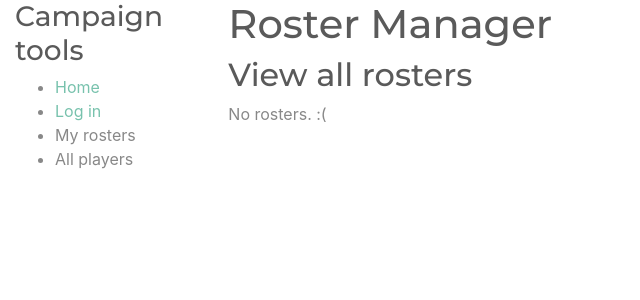
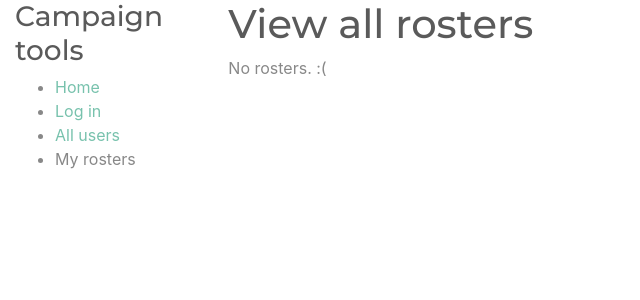
Before and after one commit to gersteinj/campaign-tools, a Django app: page / in a window 1280 px wide. Shown: the top 300 px of the page, without its empty margins (0-640 px from the left). Run offline with Django 3.2, Linux system fonts and the light colour scheme; data that the repository does not hold is empty; some libraries are stand-ins or nearby versions.

Commit message:
most views completed

```diff
--- a/rostertools/templates/rostertools/roster_list.html
+++ b/rostertools/templates/rostertools/roster_list.html
@@ -2,8 +2,7 @@
 
 {% block content %}
 
-<h1>Roster Manager</h1>
-<h2>View all rosters</h2>
+<h1>View all rosters</h1>
 {% if roster_list %}
     <ul>
         {% for roster in roster_list %}
--- a/rostertools/urls.py
+++ b/rostertools/urls.py
@@ -6,6 +6,7 @@ urlpatterns = [
     # path('', views.index, name='index'),
     path('', views.RosterListView.as_view(), name='index'),
     path('roster/<int:pk>/', views.RosterDetailView.as_view(), name='view roster'),
+    path('users/', views.UserListView.as_view(), name='users'),
     path('user/<str:username>/', views.user_rosters, name='user'),
     # path('roster/mine/', views.my_roster, name='my roster'),
 ]
--- a/rostertools/views.py
+++ b/rostertools/views.py
@@ -15,6 +15,9 @@ class RosterListView(generic.ListView):
 class RosterDetailView(generic.DetailView):
     model = Roster
 
+class UserListView(generic.ListView):
+    model = User
+
 def view_roster(request, roster_id):
     roster = get_object_or_404(Roster, pk=roster_id)
     return render(request, 'rostertools/view-roster.html', {'roster': roster})
--- a/templates/base.html
+++ b/templates/base.html
@@ -29,9 +29,9 @@
                     {% else %}
                         <li><a href="{% url 'login' %}">Log in</a></li>
                     {% endif %}
+
+                    <li><a href="{% url 'rostertools:users' %}">All users</a></li>
                     <li>My rosters</li>
-
-                    <li>All players</li>
                 </ul>
                 {% endblock sidebar %}
             </div>
```
Also changed, not shown: templates/auth/user_list.html (added, +14 -0 lines).
